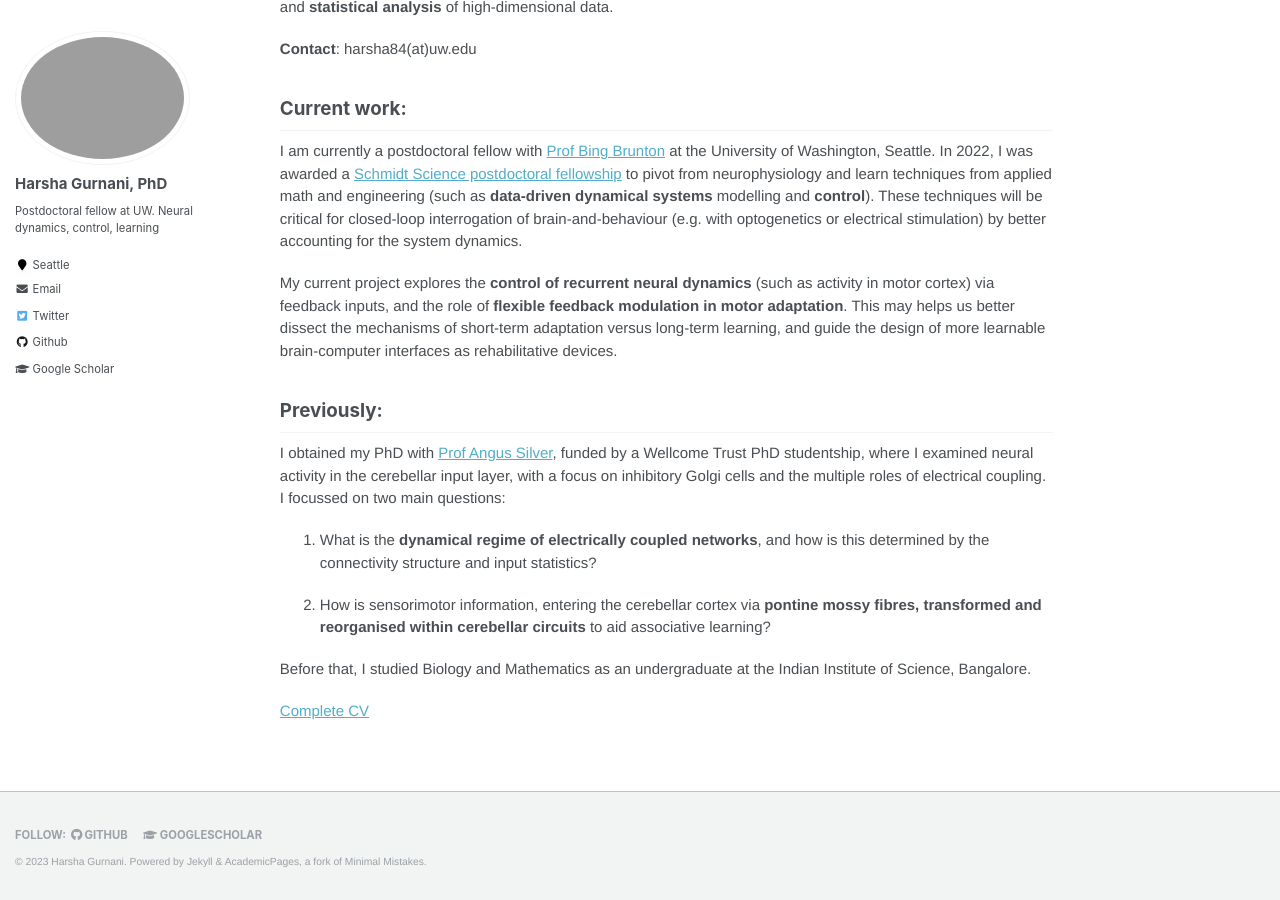
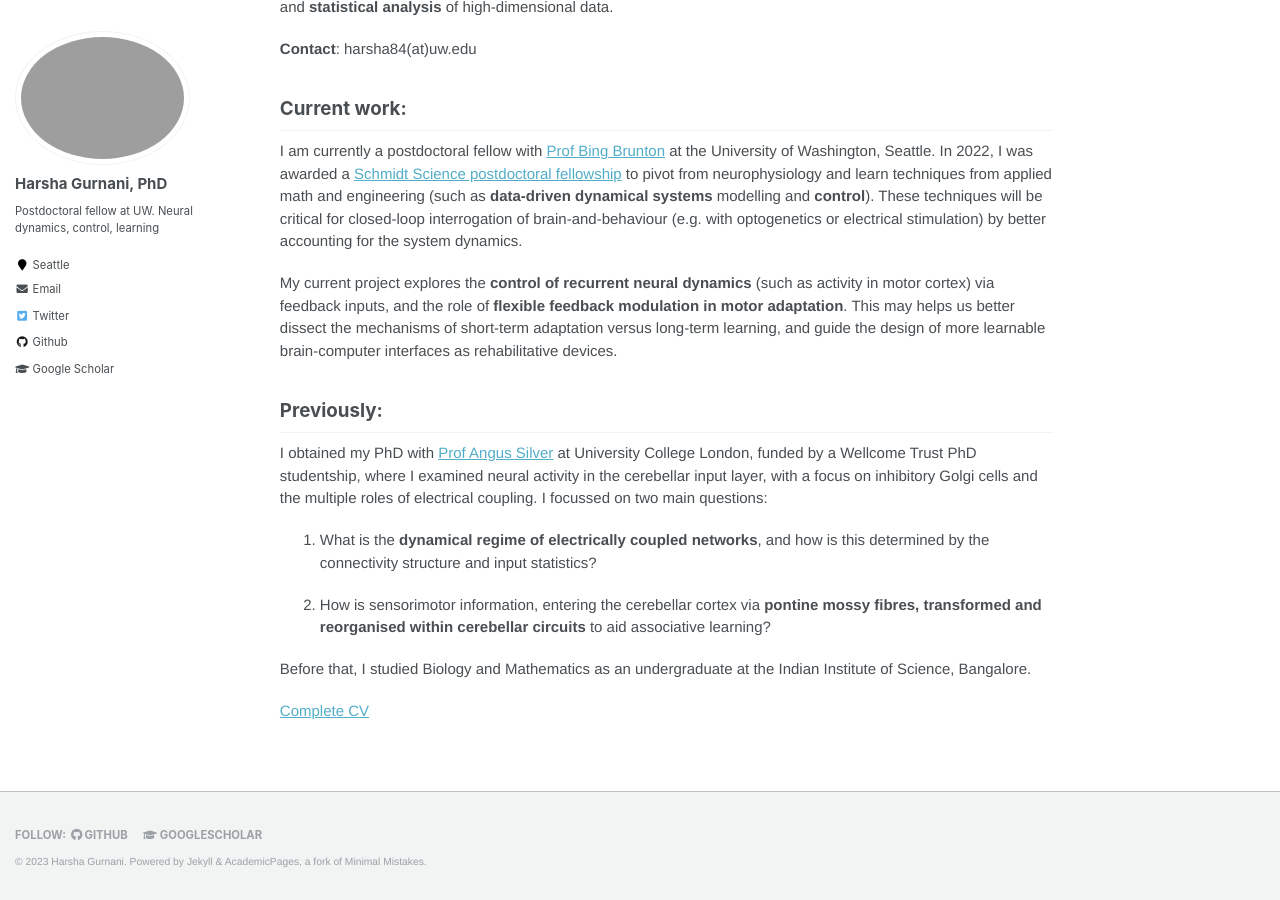
Before and after one commit to harshagurnani/harshagurnani.github.io, a Jekyll site: the page built from _pages/about.md, in a window 1280 px wide and 900 px high, scrolled down 559 px. Built offline with Jekyll 4.4.1, drawn with Linux system fonts in a browser that asks for light colours.

Commit message:
Update about.md

```diff
--- a/_pages/about.md
+++ b/_pages/about.md
@@ -28,7 +28,7 @@ I am currently a postdoctoral fellow with [Prof Bing Brunton](https://www.bingbr
 My current project explores the __control of recurrent neural dynamics__ (such as activity in motor cortex) via feedback inputs, and the role of __flexible feedback modulation in motor adaptation__. This may helps us better dissect the mechanisms of short-term adaptation versus long-term learning, and guide the design of more learnable brain-computer interfaces as rehabilitative devices.
 
 ## Previously:
-I obtained my PhD with [Prof Angus Silver](https://silverlab.org/), funded by a Wellcome Trust PhD studentship, where I examined neural activity in the cerebellar input layer, with a focus on inhibitory Golgi cells and the multiple roles of electrical coupling. I focussed on two main questions:
+I obtained my PhD with [Prof Angus Silver](https://silverlab.org/) at University College London, funded by a Wellcome Trust PhD studentship, where I examined neural activity in the cerebellar input layer, with a focus on inhibitory Golgi cells and the multiple roles of electrical coupling. I focussed on two main questions:
 
 1. What is the __dynamical regime of electrically coupled networks__, and how is this determined by the connectivity structure and input statistics?
 
```
